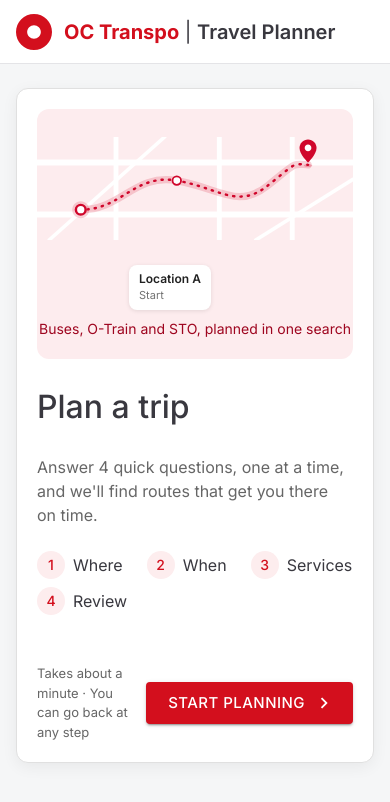
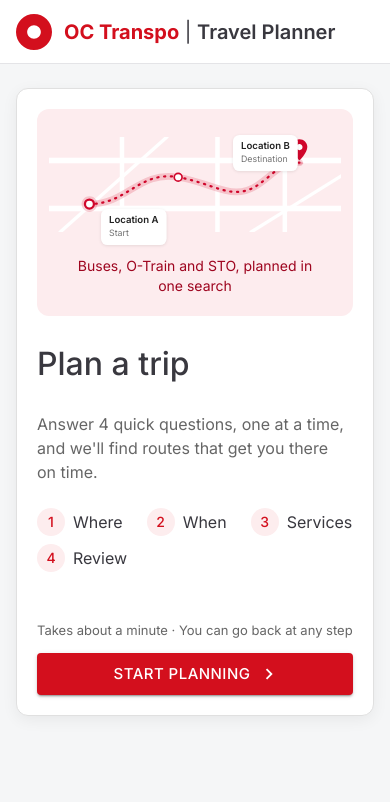
Before and after one commit to ToxicalNoob3062/comp3008-a4-travel-planner, a Next.js app: page / in a window 390 px wide. Shown: the top 802 px of the page. Built offline with nearby package versions, Linux system fonts and the light colour scheme; what @mui/material-nextjs would draw is missing.

Commit message:
Phone layout fixes: scalable start picture, stacked full-width buttons, unclippable time band, larger tap targets

```diff
--- a/components/RouteDetailsDialog.tsx
+++ b/components/RouteDetailsDialog.tsx
@@ -31,7 +31,7 @@ export default function RouteDetailsDialog({ itinerary, date, destination, timin
               Leave {formatTime(itinerary.leave)} <span aria-hidden="true">→</span>
               <span className="visually-hidden">, </span> Arrive {formatTime(itinerary.arrive)}
             </h2>
-            <IconButton aria-label="Close route details" onClick={onClose} sx={{ bgcolor: "primary.main", color: "#fff", "&:hover": { bgcolor: "primary.dark" } }} size="small">
+            <IconButton aria-label="Close route details" onClick={onClose} sx={{ bgcolor: "primary.main", color: "#fff", "&:hover": { bgcolor: "primary.dark" }, width: 36, height: 36 }}>
               <Close fontSize="small" />
             </IconButton>
           </div>
@@ -39,7 +39,7 @@ export default function RouteDetailsDialog({ itinerary, date, destination, timin
             {formatDateShort(date)} · {itinerary.arrive - itinerary.leave} min · walking {itinerary.walkMinutes} min · {timingNote}
           </p>
           <Timeline itinerary={itinerary} destination={destination} />
-          <div className="flex flex-wrap justify-between gap-3">
+          <div className="flex flex-wrap justify-between gap-3 max-sm:flex-col">
             <Button variant="contained" onClick={onPreview} disabled={sending}>
               Trip preview
             </Button>
--- a/components/StepCard.tsx
+++ b/components/StepCard.tsx
@@ -24,7 +24,7 @@ export default function StepCard({ title, step, headerAction, children, actions
     >
       <div className="flex items-center gap-4">
         {/* tabIndex -1 lets the planner move keyboard focus here when the screen changes. */}
-        <h1 id="screen-title" tabIndex={-1} data-screen-heading className="flex-1 text-[28px] font-medium text-ink outline-none">
+        <h1 id="screen-title" tabIndex={-1} data-screen-heading className="flex-1 text-2xl font-medium text-ink outline-none sm:text-[28px]">
           {title}
         </h1>
         {step ? (
@@ -43,7 +43,8 @@ export default function StepCard({ title, step, headerAction, children, actions
       {actions ? (
         <>
           <div className="min-h-px flex-1" />
-          <div className="flex flex-wrap items-center justify-between gap-3">{actions}</div>
+          {/* Phone: buttons stack full width, in the same order as on a wide screen. Wide: Back left, the rest right. */}
+          <div className="flex flex-wrap items-center gap-3 max-sm:flex-col max-sm:items-stretch sm:justify-between">{actions}</div>
         </>
       ) : null}
     </section>
--- a/components/TimeWheel.tsx
+++ b/components/TimeWheel.tsx
@@ -137,8 +137,9 @@ export default function TimeWheel({ label, unit, side, options, value, onChange,
   const rounded = side === "left" ? "rounded-l-full" : "rounded-r-full";
   return (
     // The wrapper clips the list, which is wider than it, so the scrollbar is never visible in any browser.
+    // `overflow-clip` (not hidden) so the browser can never scroll the wrapper sideways and shift the band.
     // `group` lets the band, the chosen value and the unit change colour while the wheel has focus.
-    <div className="group relative w-[104px] overflow-hidden">
+    <div className="group relative w-[104px] overflow-clip">
       {/* The band marks the chosen value: grey normally, red while the wheel is focused. */}
       <div
         aria-hidden="true"
--- a/components/steps/ResultsScreen.tsx
+++ b/components/steps/ResultsScreen.tsx
@@ -89,7 +89,7 @@ export default function ResultsScreen({ state, dispatch, onShift, onSend, onRese
                   </span>
                 </span>
               </label>
-              <Button className="relative" variant="outlined" size="small" onClick={() => dispatch({ type: "OPEN_DETAILS", id: route.id })} aria-label={`Explore route leaving ${formatTime(route.leave)}`}>
+              <Button className="relative max-sm:min-h-9" variant="outlined" size="small" onClick={() => dispatch({ type: "OPEN_DETAILS", id: route.id })} aria-label={`Explore route leaving ${formatTime(route.leave)}`}>
                 Explore route
               </Button>
             </FadeUp>
--- a/components/steps/ReviewStep.tsx
+++ b/components/steps/ReviewStep.tsx
@@ -79,7 +79,7 @@ export default function ReviewStep({ state, dispatch, onSearch, onUseStop, onAdd
             <dd>
               <button
                 type="button"
-                className="press focus-ring flex cursor-pointer items-center gap-1 rounded-full px-2.5 py-1 text-sm font-medium text-brand hover:bg-brand-tint disabled:opacity-50"
+                className="press focus-ring flex cursor-pointer items-center gap-1 rounded-full px-2.5 py-2 text-sm font-medium text-brand hover:bg-brand-tint disabled:opacity-50"
                 onClick={() => dispatch({ type: "EDIT", step: row.step })}
                 disabled={searching}
                 aria-label={`Edit ${row.label.toLowerCase()}`}
--- a/components/steps/StartScreen.tsx
+++ b/components/steps/StartScreen.tsx
@@ -19,18 +19,19 @@ export default function StartScreen({ onStart }: { onStart: () => void }) {
       className="flex min-h-[600px] w-full max-w-[760px] flex-col gap-6 rounded-xl border border-line bg-white p-5 shadow-[0_4px_16px_rgba(0,0,0,0.06)] sm:p-8"
     >
       <FadeUp decorative className="flex flex-col items-center gap-3 overflow-hidden rounded-xl bg-[#fdecee] pt-7 pb-5">
-        <div className="relative h-[170px] w-[520px] max-w-full">
-          <Image src="/img/hero-map.svg" alt="" width={520} height={170} priority />
-          <div className="absolute top-[128px] left-[92px] rounded-lg bg-white px-2.5 py-1.5 shadow-[0_1px_4px_rgba(0,0,0,0.1)]">
+        {/* The picture keeps its shape and shrinks with the screen; the labels are placed by percentage so they move with it. */}
+        <div className="relative aspect-[520/170] w-[520px] max-w-[calc(100%-24px)]">
+          <Image src="/img/hero-map.svg" alt="" width={520} height={170} priority className="h-full w-full" />
+          <div className="absolute top-[75%] left-[17.7%] origin-top-left rounded-lg max-sm:scale-[0.8] bg-white px-2.5 py-1.5 shadow-[0_1px_4px_rgba(0,0,0,0.1)]">
             <p className="text-xs font-semibold text-[#212121]">Location A</p>
             <p className="text-[11px] text-[#737373]">Start</p>
           </div>
-          <div className="absolute top-[-4px] left-[328px] rounded-lg bg-white px-2.5 py-1.5 shadow-[0_1px_4px_rgba(0,0,0,0.1)]">
+          <div className="absolute top-[-2.4%] left-[63%] origin-top-left rounded-lg max-sm:scale-[0.8] bg-white px-2.5 py-1.5 shadow-[0_1px_4px_rgba(0,0,0,0.1)]">
             <p className="text-xs font-semibold text-[#212121]">Location B</p>
             <p className="text-[11px] text-[#737373]">Destination</p>
           </div>
         </div>
-        <p className="text-sm text-brand-dark">Buses, O-Train and STO, planned in one search</p>
+        <p className="px-4 text-center text-sm text-brand-dark max-sm:mt-3">Buses, O-Train and STO, planned in one search</p>
       </FadeUp>
 
       <h1 id="screen-title" tabIndex={-1} data-screen-heading className="text-[32px] font-medium text-ink outline-none">
@@ -51,8 +52,8 @@ export default function StartScreen({ onStart }: { onStart: () => void }) {
       </ol>
 
       <div className="min-h-px flex-1" />
-      <div className="flex flex-wrap items-center justify-end gap-3">
-        <p className="min-w-px flex-1 text-[13px] text-muted">Takes about a minute · You can go back at any step</p>
+      <div className="flex flex-wrap items-center justify-end gap-3 max-sm:flex-col max-sm:items-stretch">
+        <p className="text-[13px] text-muted sm:min-w-px sm:flex-1">Takes about a minute · You can go back at any step</p>
         <Button variant="contained" size="large" endIcon={<ChevronRight />} onClick={onStart}>
           Start planning
         </Button>
```
Also changed, not shown: components/StepActions.tsx (+7 -7 lines).
